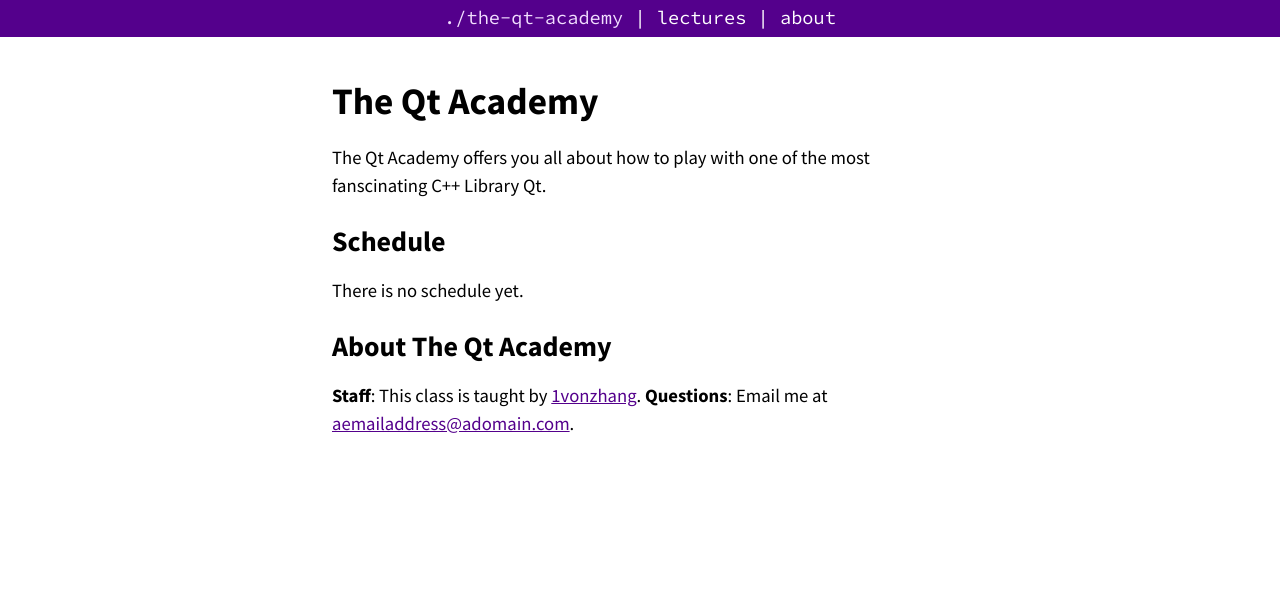
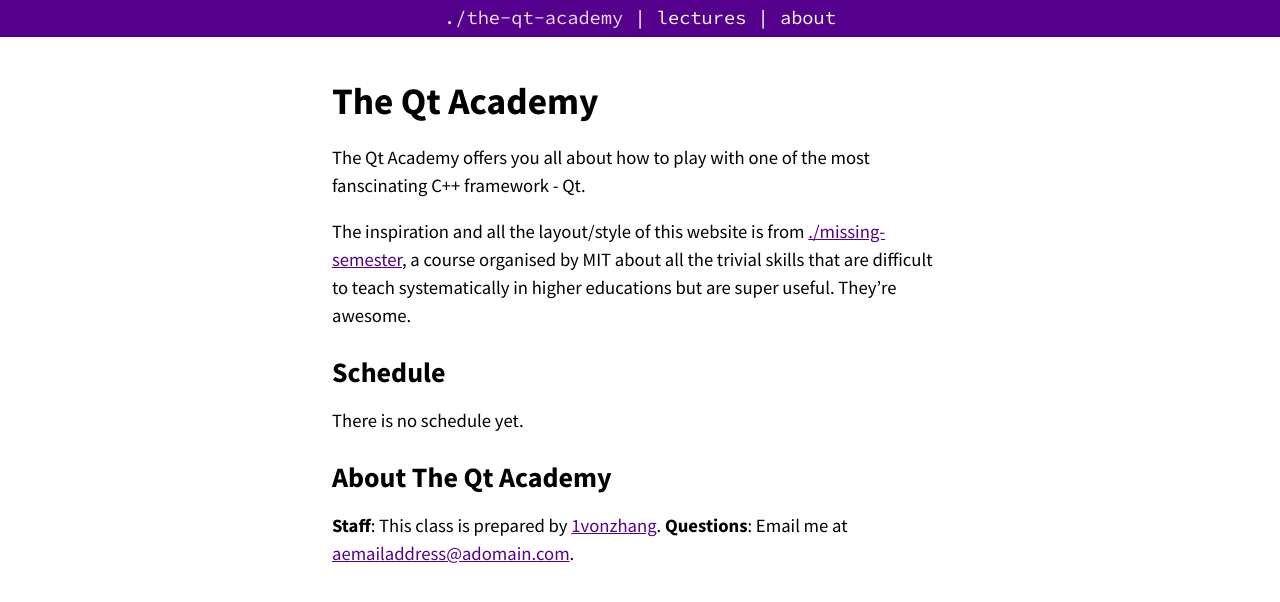
Before and after one commit to IvonZZhang/qt-academy, a Jekyll site: the page built from index.md, in a window 1280 px wide. Shown: the top 602 px of the page. Built offline with Jekyll 4.4.1, drawn with Linux system fonts in a browser that asks for light colours.

Commit message:
Update index.md

```diff
--- a/index.md
+++ b/index.md
@@ -5,7 +5,9 @@ ready: true
 ---
 
 The Qt Academy offers you all about how to play with one of the most fanscinating
-C++ Library Qt.
+C++ framework - Qt.
+
+The inspiration and all the layout/style of this website is from [./missing-semester](https://missing.csail.mit.edu/), a course organised by MIT about all the trivial skills that are difficult to teach systematically in higher educations but are super useful. They're awesome.
 
 {% comment %}
 Read about the [motivation behind this class](/about/).
@@ -15,5 +17,5 @@ Read about the [motivation behind this class](/about/).
 There is no schedule yet.
 
 # About The Qt Academy
-**Staff**: This class is taught by [1vonzhang](https://github.com/IvonZZhang/).
+**Staff**: This class is prepared by [1vonzhang](https://github.com/IvonZZhang/).
 **Questions**: Email me at [aemailaddress@adomain.com](mailto:aemailaddress@adomain.com).
```
